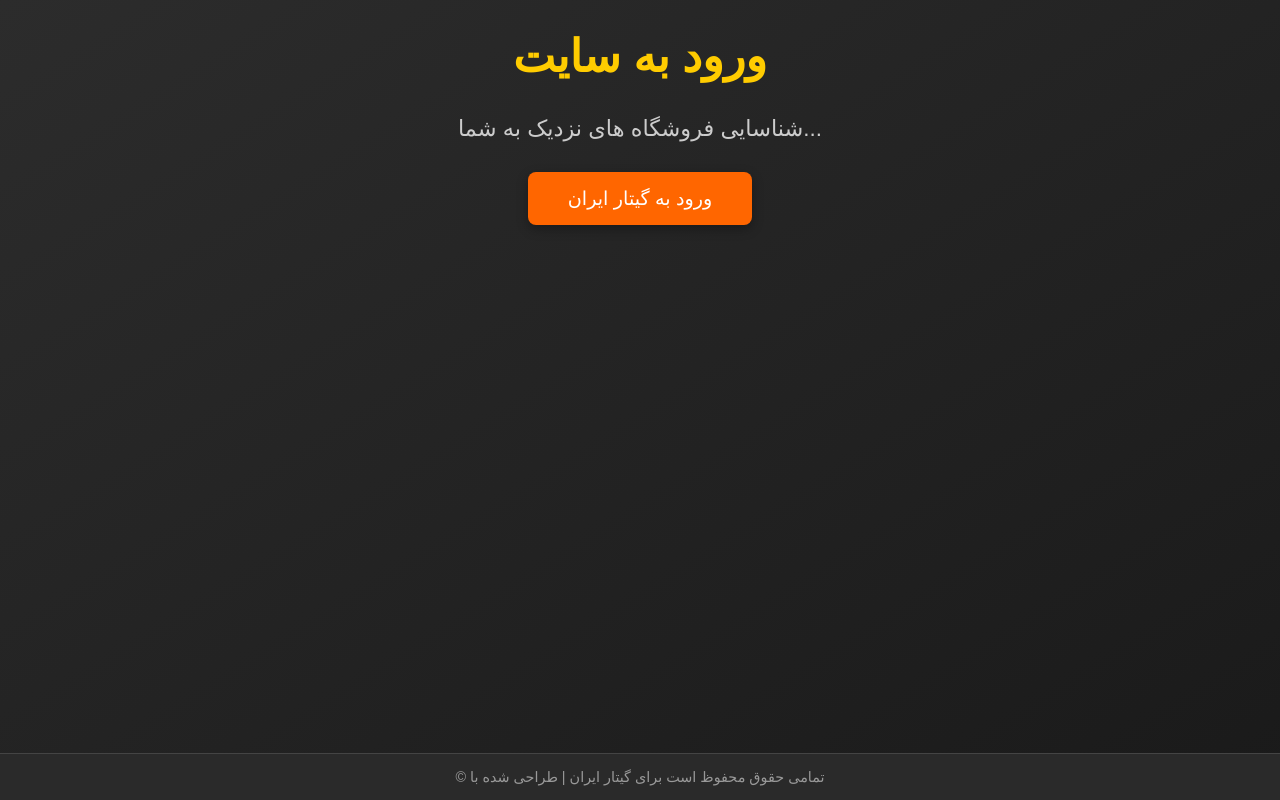
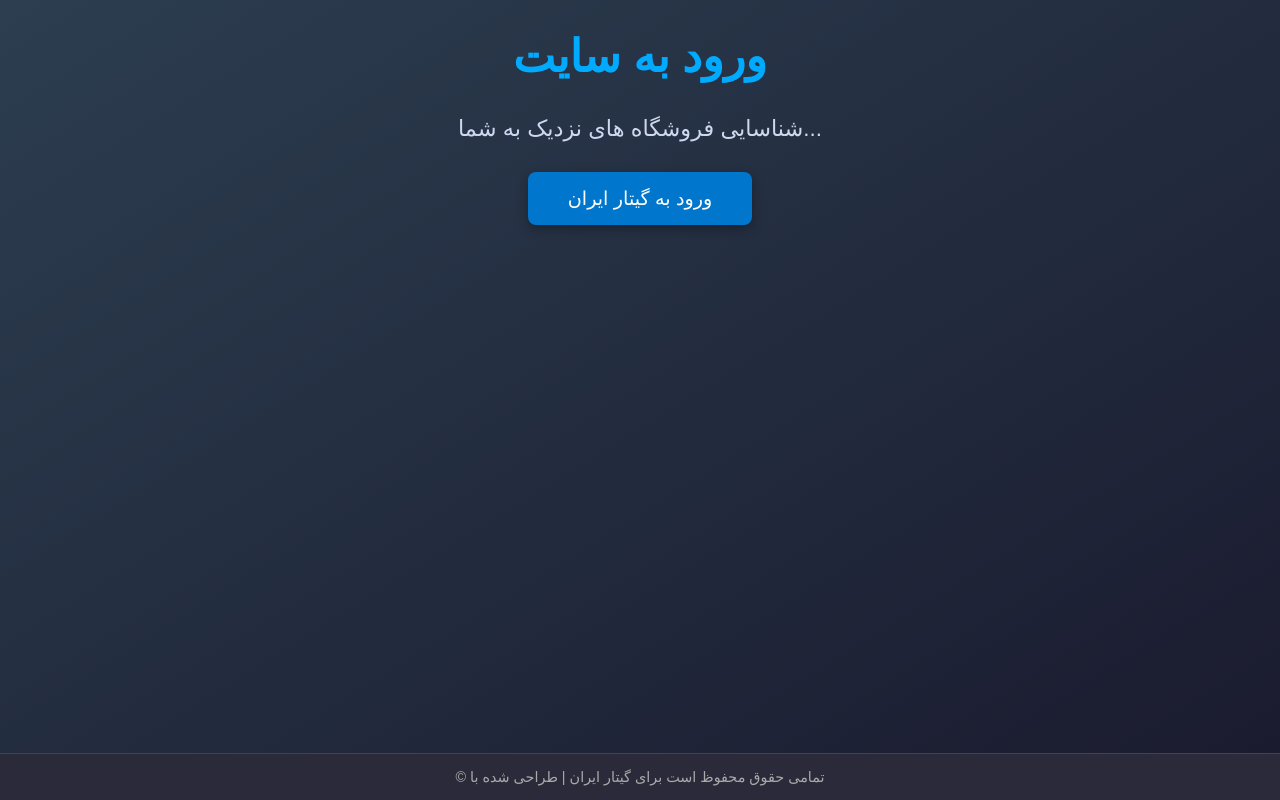
Before and after one commit to myuse12/https-guitariran.com-, a plain HTML site: page index.html in a window 1280 px wide. Drawn offline with Linux system fonts and the light colour scheme; a web font is replaced by a local one.

Commit message:
Update index.html

```diff
--- a/index.html
+++ b/index.html
@@ -10,31 +10,31 @@
       margin: 0;
       padding: 0;
       font-family: 'Vazir', sans-serif;
-      background-color: #1e1e1e;
-      color: #f5f5f5;
+      background-color: #1e1e2f;
+      color: #f0f4ff;
       display: flex;
       flex-direction: column;
       align-items: center;
       justify-content: center;
       min-height: 100vh;
       text-align: center;
-      background-image: linear-gradient(to bottom right, #2c2c2c, #1a1a1a);
+      background-image: linear-gradient(to bottom right, #2c3e50, #1a1a2e);
     }
 
     h1 {
       font-size: 2.8em;
       margin-bottom: 10px;
-      color: #ffcc00;
+      color: #00aaff;
     }
 
     p {
       font-size: 1.4em;
       margin-bottom: 30px;
-      color: #cccccc;
+      color: #d0d8f0;
     }
 
     button {
-      background-color: #ff6600;
+      background-color: #0077cc;
       color: #fff;
       border: none;
       padding: 15px 40px;
@@ -46,17 +46,17 @@
     }
 
     button:hover {
-      background-color: #e65c00;
+      background-color: #005fa3;
       transform: scale(1.05);
     }
 
     footer {
       margin-top: auto;
       width: 100%;
-      background-color: #2a2a2a;
+      background-color: #2a2a3a;
       padding: 15px 0;
       font-size: 0.9em;
-      color: #999;
+      color: #aaa;
       border-top: 1px solid #444;
     }
 
```
